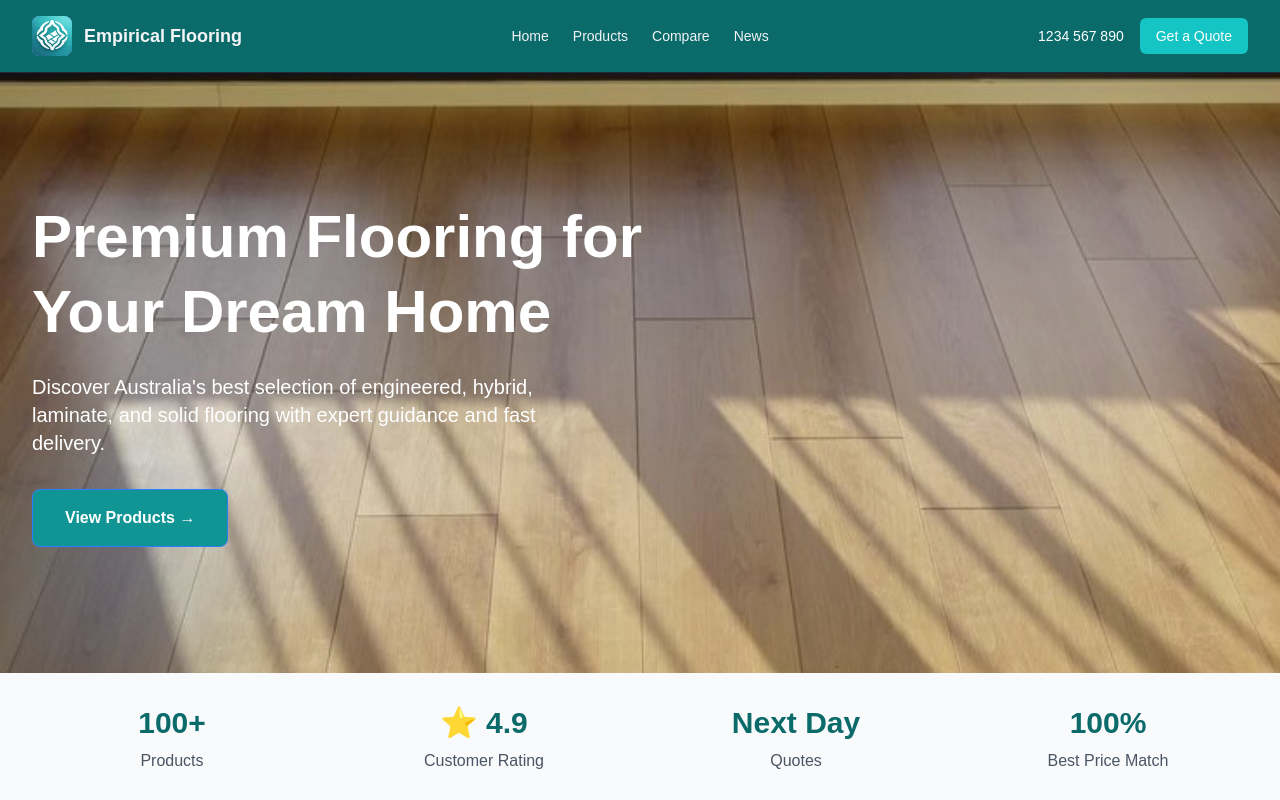
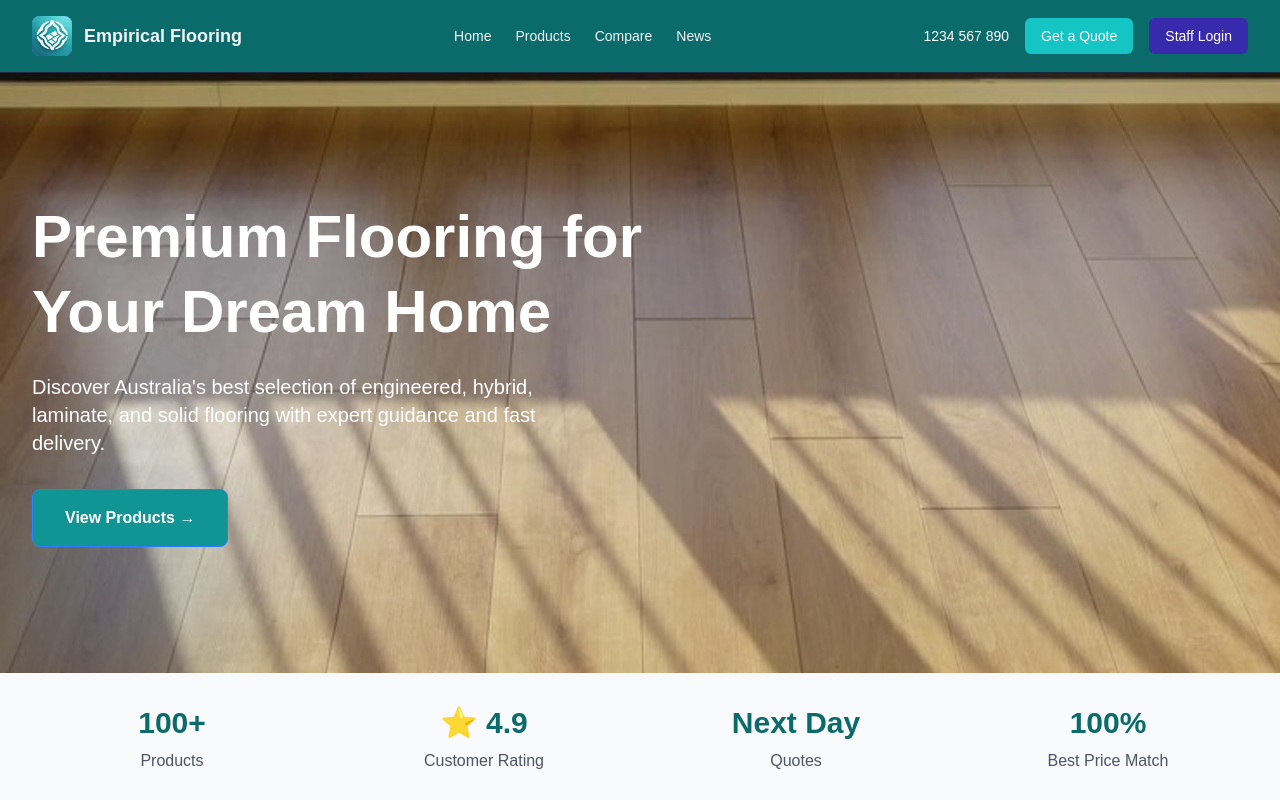
Before and after one commit to JamePHD/Flooring, a Next.js app: page / in a window 1280 px wide. Shown: the top 800 px of the page. Built offline with nearby package versions, Linux system fonts and the light colour scheme.

Commit message:
Admin sign in button added to header

```diff
--- a/app/components/header.tsx
+++ b/app/components/header.tsx
@@ -55,6 +55,13 @@ export default function Header() {
             >
               Get a Quote
             </Link>
+
+            <Link
+              href="/signIn"
+              className="bg-indigo-800 hover:bg-indigo-900 text-white text-sm px-4 py-2 rounded-md transition"
+            >
+              Staff Login
+            </Link>
           </div>
         </div>
       </div>
```
